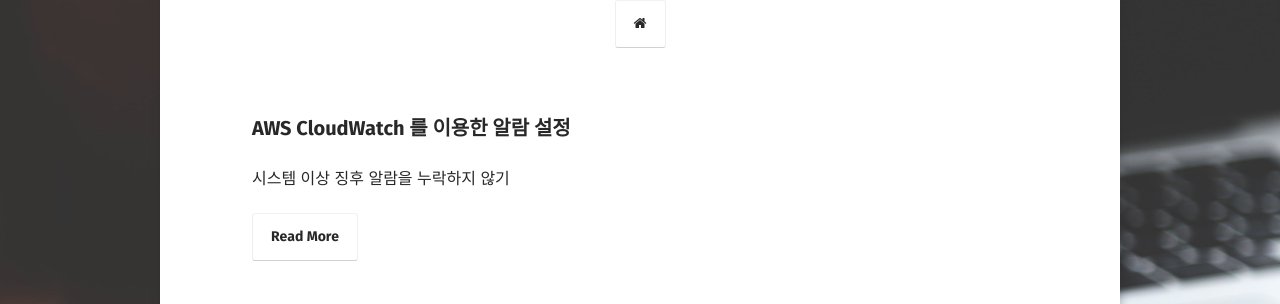
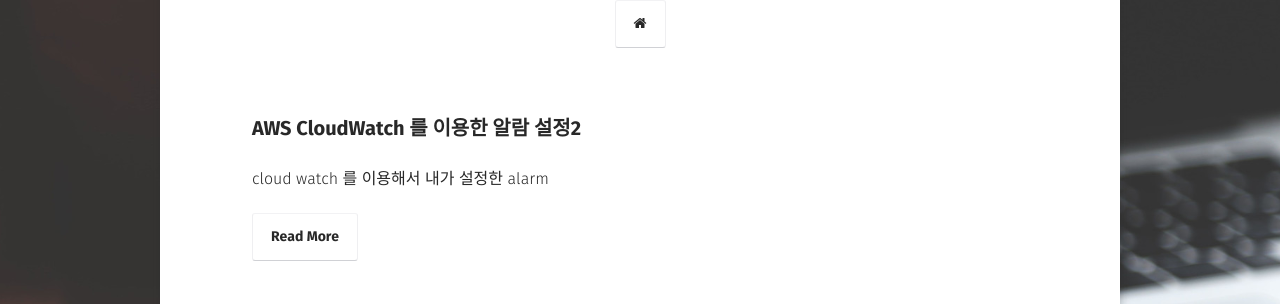
Before and after one commit to mayaul/mayaul.github.io, a Jekyll site: the page built from posts/index.md, in a window 1280 px wide and 900 px high. Shown: the part 189-493 px from the top of the window. Built offline with Jekyll 4.4.1, drawn with Linux system fonts in a browser that asks for light colours; some web fonts are replaced.

Commit message:
cloudwatch 경험 공유

```diff
--- a/_posts/2021-08-24-aws-cloud-watch-alarms-experience.md
+++ b/_posts/2021-08-24-aws-cloud-watch-alarms-experience.md
@@ -1,8 +1,8 @@
 ---
 layout: post
-title: "AWS CloudWatch 를 이용한 알람 설정"
-excerpt: "시스템 이상 징후 알람을 누락하지 않기"
-date: 2021-08-19 00:00:00 +0900
+title: "AWS CloudWatch 를 이용한 알람 설정2"
+excerpt: "cloud watch 를 이용해서 내가 설정한 alarm"
+date: 2021-08-24 00:00:00 +0900
 comments: true
 published : true
 tag:
```
